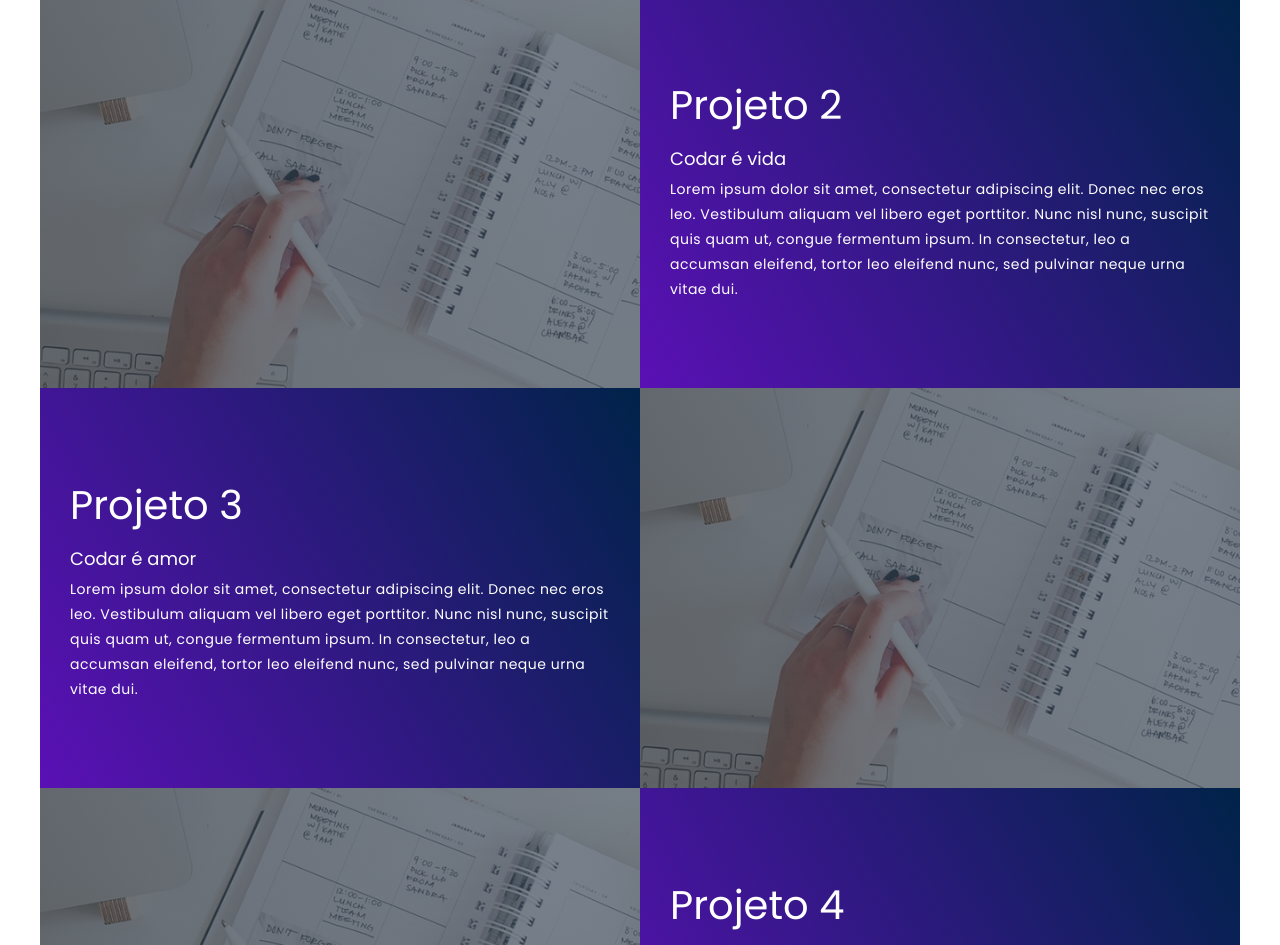
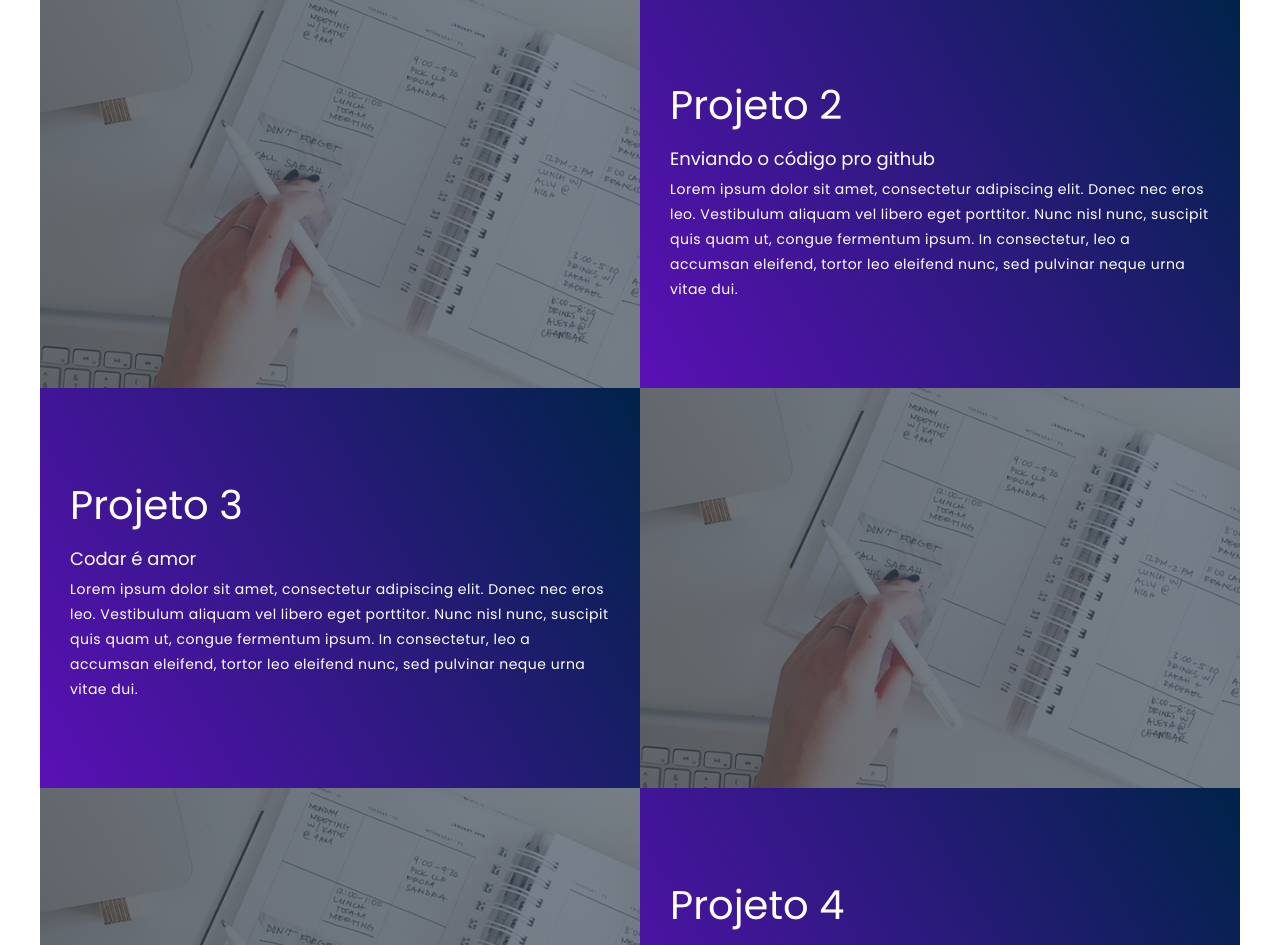
Before and after one commit to henriquefujita/portfolio-HenriqueFujita, a plain HTML site: page index.html in a window 1280 px wide. Shown: the part 1587-2532 px from the top of the page. Drawn offline with Linux system fonts and the light colour scheme.

Commit message:
update project 2 description

```diff
--- a/index.html
+++ b/index.html
@@ -42,7 +42,7 @@
                 <div class="project-item">
                     <div class="project-info">
                         <h1>Projeto 2</h1>
-                        <h2>Codar é vida</h2>
+                        <h2>Enviando o código pro github</h2>
                         <p>Lorem ipsum dolor sit amet, consectetur adipiscing elit. Donec nec eros leo. Vestibulum
                             aliquam vel libero eget porttitor. Nunc nisl nunc, suscipit quis quam ut, congue fermentum
                             ipsum. In consectetur, leo a accumsan eleifend, tortor leo eleifend nunc, sed pulvinar neque
```
